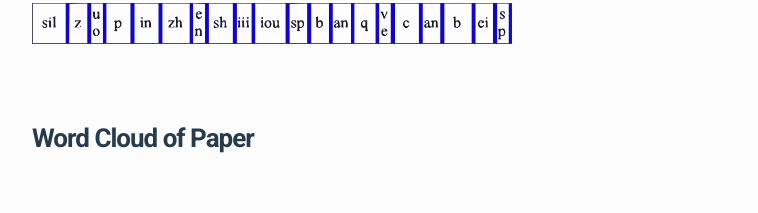
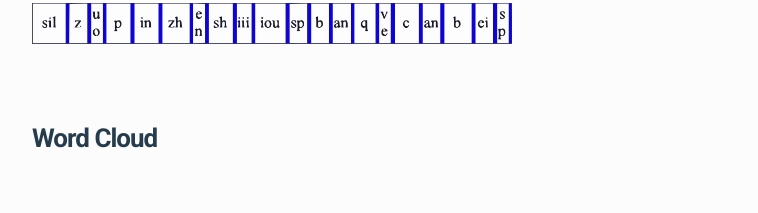
Before and after one commit to xiaozhah/UnitNet_speech_demos, a plain HTML site: page index.html in a window 1280 px wide. Shown: the part 4800-5013 px from the top of the page, without its empty margins (128-886 px from the left). Drawn offline with Linux system fonts and the light colour scheme.

Commit message:
Update index.html

```diff
--- a/index.html
+++ b/index.html
@@ -253,7 +253,7 @@
 <p>The phone boundaries aligned by HMM (Top), UnitNet_SPSS (Middle) and Tacotron2_SMA (Bottom) for a test sentence.<br>The text corresponding to the speech was "作品正是由半阙残碑". We can see that HMM and UnitNet models obtained similar phone boundaries, which were consistent with the actual pronunciations of phones in speech waveforms.</p>
 <img src="./force-alignment.png" width="50%"/>
 
-<h2 >Word Cloud of Paper</h2>
+<h2 >Word Cloud</h2>
 <img src="template_词云.svg" width="700"/>
 
 <h2 id="our-related-works">Our Related Works</h2>
```
